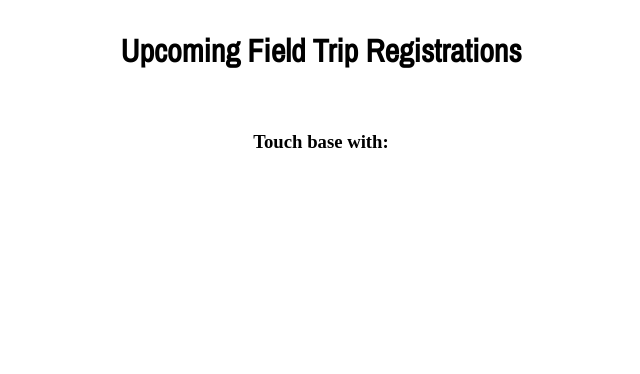
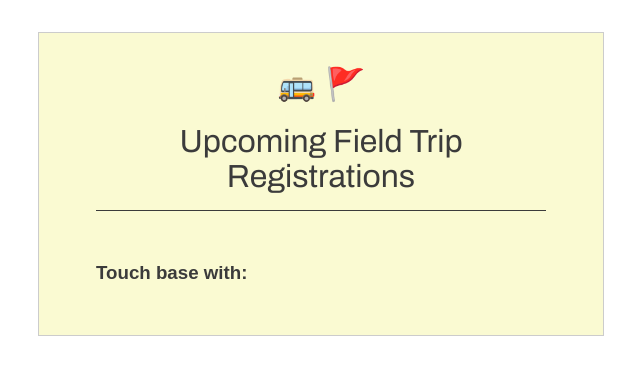
Before and after one commit to yunyun-c/js-l11-practice-exercise-03, a plain HTML site: page index.html in a window 1280 px wide. Shown: the whole page, without its empty margins (319-959 px from the left). Drawn offline with nearby package versions, Linux system fonts and the light colour scheme; a web font is replaced by a local one.

Commit message:
Design changes

```diff
--- a/css/main.css
+++ b/css/main.css
@@ -1,33 +1,64 @@
 body {
+  display: flex;
+  align-items: center;
+  justify-content: center;
+  margin: 0;
+  font-family: "B612", sans-serif;
+  background-color: #fff;
+  color: #3b3b3b;
   font-size: 16px;
-  text-align: center;
 }
 
 main {
   display: flex;
+  justify-content: center;
+  align-content: center;
   flex-direction: column;
-  align-items: center;
-  text-align: center;
+  flex-wrap: wrap;
+  width: 100%;
+  max-width: 500px;
+  text-align: left;
+  border: 1px solid #ccc;
+  margin: 2rem;
+  padding: 2rem;
+  background-color: lightgoldenrodyellow;
 }
 
 h1 {
-  font-family: "Archivo Narrow", sans-serif;
+  font-size: 2em;
+  text-align: center;
+  font-family: "Archivo", sans-serif;
+  margin-bottom: 1em;
+  padding-bottom: 1rem;
+  max-width: 90%;
+  border-bottom: 1px solid #3b3b3b;
 }
 
 h3 {
-  margin-top: 2em;
+  margin-top: 1em;
 }
 
 ul {
   list-style-type: none;
-  padding: 1em;
-  width: 100%;
-  max-width: 250px;
+  padding: 0;
+  width: 80%;
+  margin: auto;
+}
+
+li::before {
+  content: "◻︎ ";
 }
 
 li {
   padding: 0.5em 0;
-  font-size: 1.2em;
-  font-weight: bold;
-  font-family: "Julius Sans One", sans-serif;
+  font-size: 1.6em;
+  border-bottom: 1px solid #ccc;
+  font-family: "Gochi Hand", sans-serif;
 }
+
+.flag {
+  font-size: 2em;
+  text-align: center;
+  padding: 0;
+  margin: 0;
+}
--- a/index.html
+++ b/index.html
@@ -1,23 +1,27 @@
 <!DOCTYPE html>
 <html>
+
   <head>
     <title>Field Trip Registrations</title>
     <meta charset="UTF-8" />
     <meta name="viewport" content="width=device-width, initial-scale=1.0" />
     <link rel="preconnect" href="https://fonts.gstatic.com" />
-    <link
-      href="https://fonts.googleapis.com/css2?family=Archivo+Narrow&family=Julius+Sans+One&display=swap"
-      rel="stylesheet"
-    />
+    <link href="https://fonts.googleapis.com/css2?family=Archivo&family=B612&display=swap" rel="stylesheet" />
+    <link rel="stylesheet" href="https://pro.fontawesome.com/releases/v5.10.0/css/all.css"
+      integrity="sha384-AYmEC3Yw5cVb3ZcuHtOA93w35dYTsvhLPVnYs9eStHfGJvOvKxVfELGroGkvsg+p" crossorigin="anonymous" />
+    <link rel="preconnect" href="https://fonts.gstatic.com" />
+    <link href="https://fonts.googleapis.com/css2?family=Gochi+Hand&display=swap" rel="stylesheet" />
     <link rel="stylesheet" href="css/main.css" />
     <script src="js/script.js" defer></script>
   </head>
 
   <body>
     <main class="main">
+      <p class="flag">🚌 🚩</p>
       <h1>Upcoming Field Trip Registrations</h1>
       <h3>Touch base with:</h3>
       <ul class="not-registered"></ul>
     </main>
   </body>
+
 </html>
```
